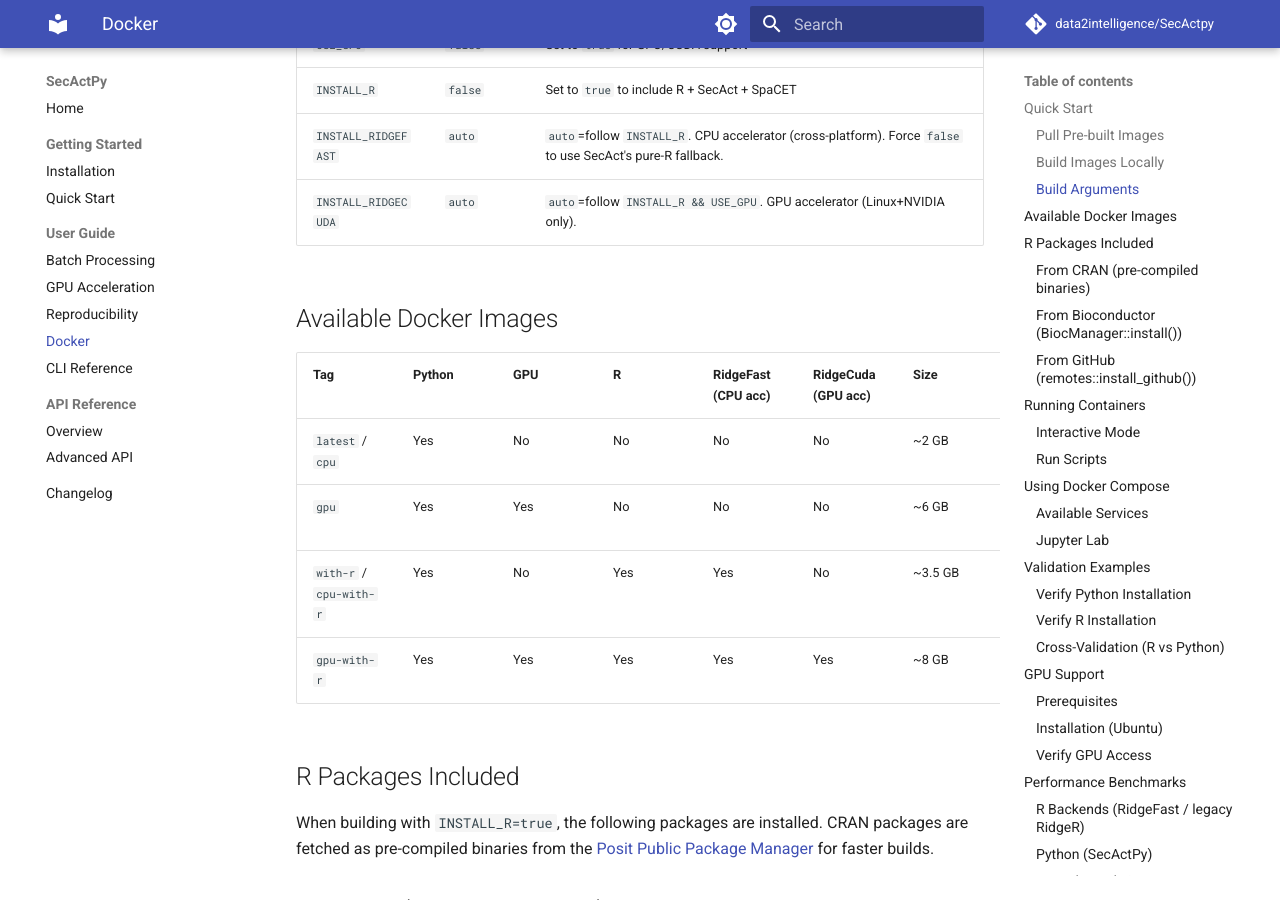
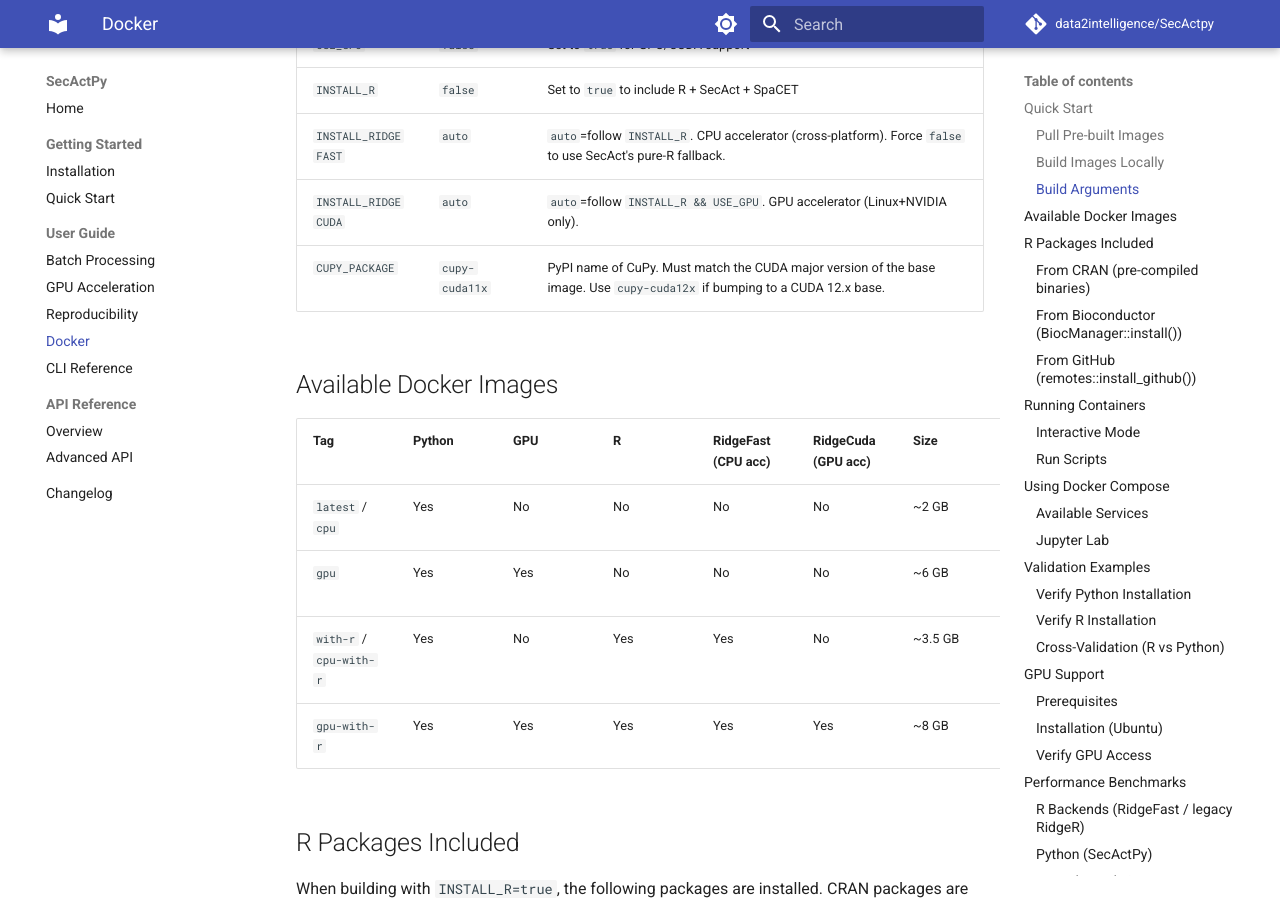
Before and after one commit to data2intelligence/SecActpy, an MkDocs documentation site: the page built from docs/docker.md, in a window 1280 px wide and 900 px high, scrolled down 1008 px. Built offline with MkDocs 1.6.1 and Material for MkDocs 9.7.7, drawn with Linux system fonts in a browser that asks for light colours; comment, search, counter and statistics services are not loaded.

Commit message:
Make CuPy package selectable via CUPY_PACKAGE build arg
Decouple CuPy version from the hardcoded cupy-cuda11x so a future bump of
the CUDA base image to 12.x only needs --build-arg CUPY_PACKAGE=cupy-cuda12x
rather than a Dockerfile edit.

```diff
--- a/docs/docker.md
+++ b/docs/docker.md
@@ -44,6 +44,7 @@ docker build -t secactpy:gpu-with-r --build-arg USE_GPU=true --build-arg INSTALL
 | `INSTALL_R` | `false` | Set to `true` to include R + SecAct + SpaCET |
 | `INSTALL_RIDGEFAST` | `auto` | `auto`=follow `INSTALL_R`. CPU accelerator (cross-platform). Force `false` to use SecAct's pure-R fallback. |
 | `INSTALL_RIDGECUDA` | `auto` | `auto`=follow `INSTALL_R && USE_GPU`. GPU accelerator (Linux+NVIDIA only). |
+| `CUPY_PACKAGE` | `cupy-cuda11x` | PyPI name of CuPy. Must match the CUDA major version of the base image. Use `cupy-cuda12x` if bumping to a CUDA 12.x base. |
 
 ## Available Docker Images
 
```
Also changed, not shown: DOCKER.md (+1 -0 lines), 1 other file.
